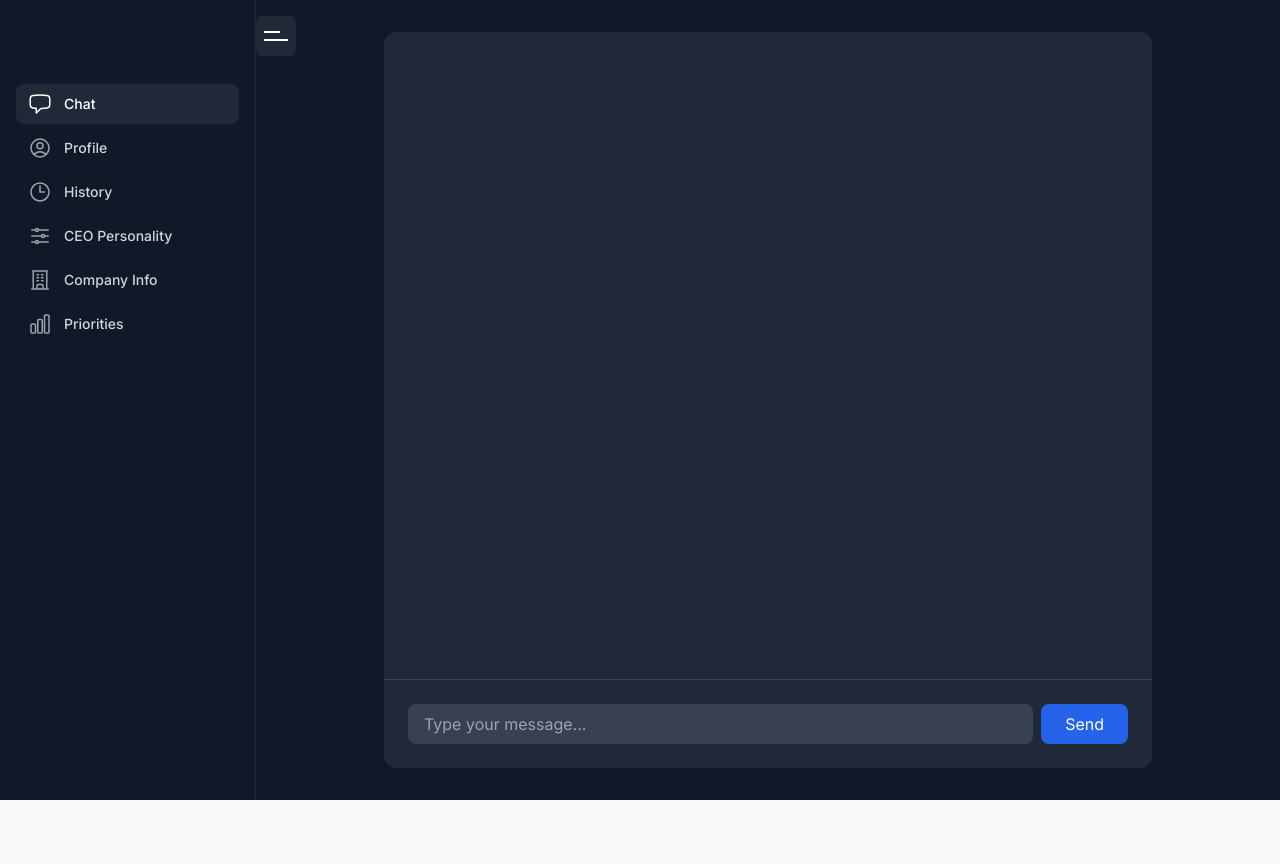
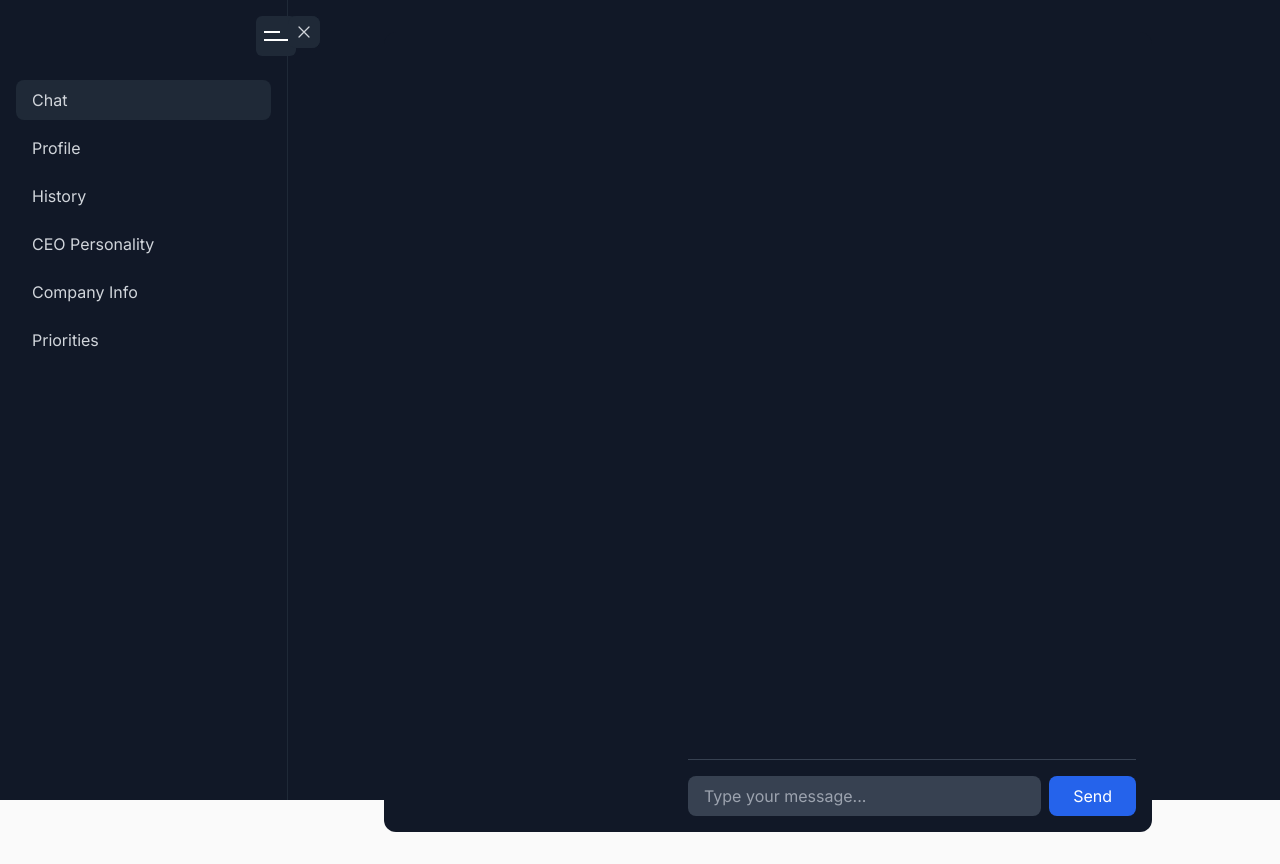
Before and after one commit to bdecrem/ai-in-chief, a Next.js app: page /chat in a window 1280 px wide. Before the commit the page ends 800 px from the top, so only its background shows below. Built offline with nearby package versions, Linux system fonts and the light colour scheme.

Commit message:
Update chat layout with responsive sidebar and direct CEO selection

```diff
--- a/src/app/chat/page.tsx
+++ b/src/app/chat/page.tsx
@@ -1,104 +1,23 @@
 'use client';
 
 import { useSearchParams } from 'next/navigation';
-import { CEO_CHARACTERS } from '@/types/ceo';
-import { useState, useEffect, Suspense } from 'react';
-import { useOnboarding } from '@/hooks/useOnboarding';
+import Chat from '@/components/Chat';
+import Sidebar from '@/components/Sidebar';
 
-function ChatContent() {
+export default function ChatPage() {
   const searchParams = useSearchParams();
-  const ceoId = searchParams.get('ceo');
-  const ceo = CEO_CHARACTERS.find(c => c.id === ceoId);
-  const [messages, setMessages] = useState<Array<{ role: 'user' | 'assistant'; content: string }>>([]);
-  const [input, setInput] = useState('');
-  const { state, handleUserResponse, getCurrentQuestion, isComplete } = useOnboarding(ceo?.name || '');
-
-  // Only set initial message once when component mounts
-  useEffect(() => {
-    if (messages.length === 0 && ceo) {
-      const initialQuestion = getCurrentQuestion();
-      if (initialQuestion) {
-        setMessages([{ role: 'assistant', content: initialQuestion }]);
-      }
-    }
-  }, [ceo, messages.length, getCurrentQuestion]);
-
-  const handleSubmit = async (e: React.FormEvent) => {
-    e.preventDefault();
-    if (!input.trim()) return;
-
-    const userMessage = input.trim();
-    setInput('');
-
-    // Add user message
-    setMessages(prev => [...prev, { role: 'user', content: userMessage }]);
-
-    // Handle the response and get next question
-    await handleUserResponse(userMessage);
-
-    // Add AI response after a short delay
-    setTimeout(() => {
-      const nextQuestion = getCurrentQuestion();
-      if (nextQuestion) {
-        setMessages(prev => [...prev, { role: 'assistant', content: nextQuestion }]);
-      }
-    }, 500);
-  };
+  const selectedCeoId = searchParams.get('ceo');
 
   return (
-    <div className="flex flex-col h-full">
-      <div className="flex-1 overflow-y-auto">
-        <div className="px-6 py-4 space-y-4">
-          {messages.map((message, index) => (
-            <div
-              key={index}
-              className={`flex ${message.role === 'user' ? 'justify-end' : 'justify-start'}`}
-            >
-              <div
-                className={`max-w-[80%] rounded-lg p-4 ${
-                  message.role === 'user'
-                    ? 'bg-blue-600 text-white'
-                    : 'bg-gray-700 text-gray-100'
-                }`}
-              >
-                {message.content}
-              </div>
-            </div>
-          ))}
+    <div className="h-screen bg-gray-900 text-white">
+      <Sidebar />
+
+      {/* Main content - adjusts based on sidebar state */}
+      <main className="h-full md:pl-72">
+        <div className="h-full max-w-5xl mx-auto px-4">
+          <Chat selectedCeoId={selectedCeoId} />
         </div>
-      </div>
-
-      <div className="flex-shrink-0 border-t border-gray-700">
-        <form onSubmit={handleSubmit} className="p-6">
-          <div className="flex gap-2">
-            <input
-              type="text"
-              value={input}
-              onChange={(e) => setInput(e.target.value)}
-              placeholder="Type your message..."
-              className="flex-1 bg-gray-700 text-white rounded-lg px-4 py-2 focus:outline-none focus:ring-2 focus:ring-blue-500"
-            />
-            <button
-              type="submit"
-              className="bg-blue-600 text-white px-6 py-2 rounded-lg hover:bg-blue-700 focus:outline-none focus:ring-2 focus:ring-blue-500 transition-colors duration-200"
-            >
-              Send
-            </button>
-          </div>
-        </form>
-      </div>
+      </main>
     </div>
   );
 }
-
-export default function Chat() {
-  return (
-    <Suspense fallback={
-      <div className="flex items-center justify-center h-screen bg-gray-900">
-        <div className="text-white">Loading chat...</div>
-      </div>
-    }>
-      <ChatContent />
-    </Suspense>
-  );
-}
--- /dev/null
+++ b/src/components/Chat.tsx
@@ -0,0 +1,96 @@
+'use client';
+
+import { useState, useEffect } from 'react';
+import { CEO_CHARACTERS } from '@/types/ceo';
+import { useOnboarding } from '@/hooks/useOnboarding';
+
+interface ChatProps {
+  selectedCeoId: string | null;
+}
+
+export default function Chat({ selectedCeoId }: ChatProps) {
+  const ceo = CEO_CHARACTERS.find(c => c.id === selectedCeoId);
+  const [messages, setMessages] = useState<Array<{ role: 'user' | 'assistant'; content: string }>>([]);
+  const [input, setInput] = useState('');
+  const { state, handleUserResponse, getCurrentQuestion, isComplete } = useOnboarding(ceo?.name || '');
+
+  // Only set initial message once when component mounts
+  useEffect(() => {
+    if (messages.length === 0 && ceo) {
+      const initialQuestion = getCurrentQuestion();
+      if (initialQuestion) {
+        setMessages([{ role: 'assistant', content: initialQuestion }]);
+      }
+    }
+  }, [ceo, messages.length, getCurrentQuestion]);
+
+  const handleSubmit = async (e: React.FormEvent) => {
+    e.preventDefault();
+    if (!input.trim()) return;
+
+    const userMessage = input.trim();
+    setInput('');
+
+    // Add user message
+    setMessages(prev => [...prev, { role: 'user', content: userMessage }]);
+
+    // Handle the response and get next question
+    await handleUserResponse(userMessage);
+
+    // Add AI response after a short delay
+    setTimeout(() => {
+      const nextQuestion = getCurrentQuestion();
+      if (nextQuestion) {
+        setMessages(prev => [...prev, { role: 'assistant', content: nextQuestion }]);
+      }
+    }, 500);
+  };
+
+  return (
+    <div className="flex flex-col h-full pt-16">
+      <div className="flex-1 overflow-y-auto">
+        <div className="space-y-4">
+          {messages.map((message, index) => (
+            <div
+              key={index}
+              className={`flex ${message.role === 'user' ? 'justify-end' : 'justify-start'}`}
+            >
+              <div
+                className={`max-w-[80%] rounded-lg p-4 ${
+                  message.role === 'user'
+                    ? 'bg-blue-600 text-white'
+                    : 'bg-gray-700 text-gray-100'
+                }`}
+              >
+                {message.content}
+              </div>
+            </div>
+          ))}
+        </div>
+      </div>
+
+      <div className="flex-shrink-0 border-t border-gray-700 mt-4">
+        <form onSubmit={handleSubmit} className="py-4">
+          <div className="flex gap-2">
+            <input
+              type="text"
+              value={input}
+              onChange={(e) => setInput(e.target.value)}
+              placeholder="Type your message..."
+              className="flex-1 bg-gray-700 text-white rounded-lg px-4 py-2
+                focus:outline-none focus:ring-2 focus:ring-blue-500"
+            />
+            <button
+              type="submit"
+              className="bg-blue-600 text-white px-6 py-2 rounded-lg
+                hover:bg-blue-700 focus:outline-none focus:ring-2
+                focus:ring-blue-500 transition-colors duration-200"
+            >
+              Send
+            </button>
+          </div>
+        </form>
+      </div>
+    </div>
+  );
+}
--- a/src/components/Sidebar.tsx
+++ b/src/components/Sidebar.tsx
@@ -1,7 +1,9 @@
 'use client';
 
+import { useEffect, useState } from 'react';
+import { Bars3Icon, XMarkIcon } from '@heroicons/react/24/outline';
+import { usePathname } from 'next/navigation';
 import Link from 'next/link';
-import { usePathname } from 'next/navigation';
 import {
   ChatBubbleLeftIcon,
   UserCircleIcon,
@@ -21,29 +23,55 @@ const navigation = [
 ];
 
 export default function Sidebar() {
+  const [isOpen, setIsOpen] = useState(true);
   const pathname = usePathname();
 
+  // Set initial state based on screen size
+  useEffect(() => {
+    const handleResize = () => {
+      setIsOpen(window.innerWidth >= 768); // 768px is the md breakpoint
+    };
+
+    handleResize(); // Set initial state
+    window.addEventListener('resize', handleResize);
+    return () => window.removeEventListener('resize', handleResize);
+  }, []);
+
   return (
-    <div className="flex h-full flex-col bg-gray-900 border-r border-gray-800">
-      <div className="flex-1 flex flex-col overflow-y-auto pt-16 pb-4">
-        <nav className="mt-5 flex-1 px-4 space-y-1">
+    <>
+      {/* Toggle Button */}
+      <button
+        onClick={() => setIsOpen(!isOpen)}
+        className={`fixed top-4 z-50 transition-all duration-300 ease-in-out
+          ${isOpen ? 'left-64 md:left-72' : 'left-4'}
+          w-8 h-8 flex items-center justify-center
+          bg-gray-800 hover:bg-gray-700 rounded-lg`}
+      >
+        {isOpen ? (
+          <XMarkIcon className="w-5 h-5 text-gray-300" />
+        ) : (
+          <Bars3Icon className="w-5 h-5 text-gray-300" />
+        )}
+      </button>
+
+      {/* Sidebar */}
+      <div
+        className={`fixed top-0 left-0 h-full bg-gray-900 transition-all duration-300 ease-in-out
+          ${isOpen ? 'w-72 translate-x-0' : 'w-72 -translate-x-full'}
+          z-40 border-r border-gray-800`}
+      >
+        <div className="flex flex-col h-full pt-20 pb-6">
+          <div className="flex-grow overflow-y-auto px-4">
+            <nav className="space-y-2">
               {navigation.map((item) => {
                 const isActive = pathname === item.href;
                 return (
                   <Link
                     key={item.name}
                     href={item.href}
-                className={`group flex items-center px-3 py-2 text-sm font-medium rounded-lg transition-colors duration-150
-                  ${isActive
-                    ? 'bg-gray-800 text-white'
-                    : 'text-gray-300 hover:bg-gray-800 hover:text-white'
-                  }`}
+                    className={`block px-4 py-2 rounded-lg text-gray-300 hover:bg-gray-800 transition-colors
+                      ${isActive ? 'bg-gray-800' : ''}`}
                   >
-                <item.icon
-                  className={`mr-3 h-6 w-6 flex-shrink-0 transition-colors duration-150
-                    ${isActive ? 'text-white' : 'text-gray-400 group-hover:text-white'}`}
-                  aria-hidden="true"
-                />
                     {item.name}
                   </Link>
                 );
@@ -51,5 +79,15 @@ export default function Sidebar() {
             </nav>
           </div>
         </div>
+      </div>
+
+      {/* Overlay for mobile */}
+      {isOpen && (
+        <div
+          className="fixed inset-0 bg-black bg-opacity-50 z-30 md:hidden"
+          onClick={() => setIsOpen(false)}
+        />
+      )}
+    </>
   );
 }
--- a/src/components/landing/Option3.tsx
+++ b/src/components/landing/Option3.tsx
@@ -62,7 +62,7 @@ export default function Option3() {
               </div>
             </div>
             <Link
-              href={`/select-ceo?id=${ceo.id}`}
+              href={`/chat?ceo=${ceo.id}`}
               className="inline-block text-sm font-medium text-blue-400
                 hover:text-blue-300 transition-colors"
             >
```
Lines whose indentation alone changed are shown as unchanged.
